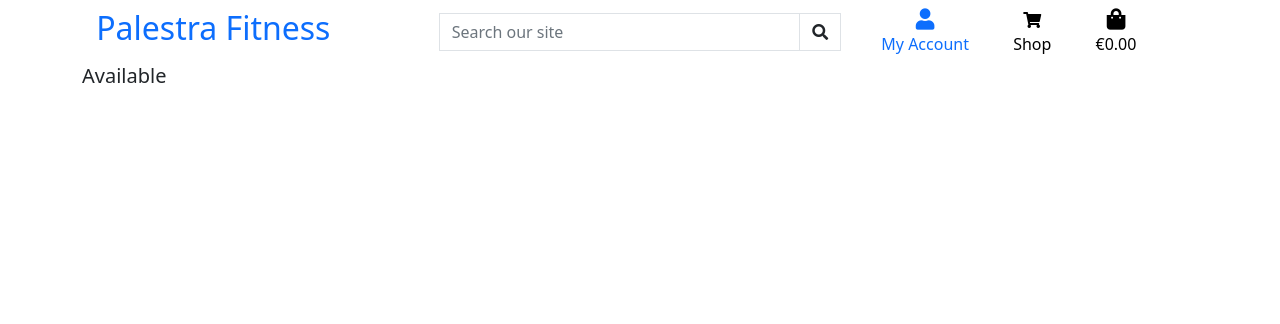
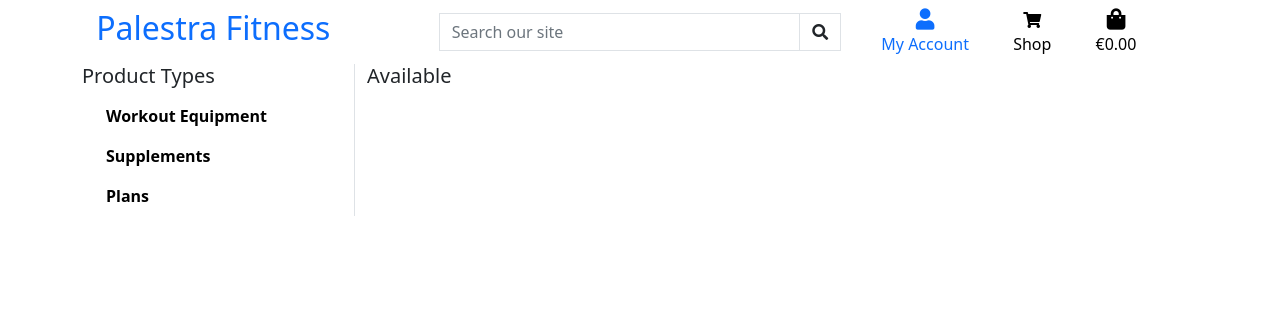
Before and after one commit to Code-Institute-Submissions/sgalway2086-MilestoneIV, a Django app: page /shop in a window 1280 px wide. Shown: the top 324 px of the page. Run offline with Django 3.2, Linux system fonts and the light colour scheme; some libraries are stand-ins or nearby versions.

Commit message:
fix shop formatting on medium screens

```diff
--- a/shop/templates/shop/shop.html
+++ b/shop/templates/shop/shop.html
@@ -4,7 +4,7 @@
 {% block content %}
 <div class="container">
   <div class="row">
-    <div id = "shop-lav-col-large" class="d-none col-md-3 border-end position-sticky">
+    <div id = "shop-nav-col-large" class="d-none d-lg-block d-md-none col-md-3 border-end position-sticky">
       <h5>Product Types</h5>
       {% include 'includes/shopnavlarge.html' %}
     </div>
--- a/templates/base.html
+++ b/templates/base.html
@@ -30,17 +30,6 @@
   <body>
     <header class ="container-fluid">
       <div class = "row">
-
-
-
-
-        <div class = "col-2 d-lg-none">
-          {% include 'includes/mobilenavbar.html' %}
-        </div>
-
-
-
-
         <div id = "topnav" class ="col-10 col-lg-4 my-auto py-1 py-lg-0 text-center text-lg-left">
             <a href = "{% url 'home' %}" class = "nav-link main-logo-link">
               <h2>Palestra Fitness</h2>
--- a/templates/includes/mobilenavbar.html
+++ b/templates/includes/mobilenavbar.html
@@ -1,12 +1,12 @@
-<nav class="navbar text-black">
+<nav class="navbar text-black float-start">
   <div class="container">
     <div class="navbar-header">
       <a type="button" class="text-black fw-bold text-decoration-none navbar-toggle collapsed" data-toggle="collapse" data-target="#mobile-navbar" aria-expanded="false" aria-controls="navbar" href="#"><i class="fas fa-bars"></i></a>
     </div>
     <div id="mobile-navbar" class="collapse navbar-collapse">
       <ul class="nav navbar-nav">
-        <li><a class="navbar-header text-black text-decoration-none"  href = "{% url 'home' %}" >Home</a></li>
-        <li><a class="navbar-header text-black text-decoration-none"  href = "{% url 'shop' %}" >Shop</a></li>
+        <li><a class="navbar-header fw-bold text-black text-decoration-none"  href = "{% url 'home' %}" >Home</a></li>
+        <li><a class="navbar-header fw-bold text-black text-decoration-none"  href = "{% url 'shop' %}" >Shop</a></li>
         <li>
         <nav class="navbar text-black">
           <div class="container">
```
